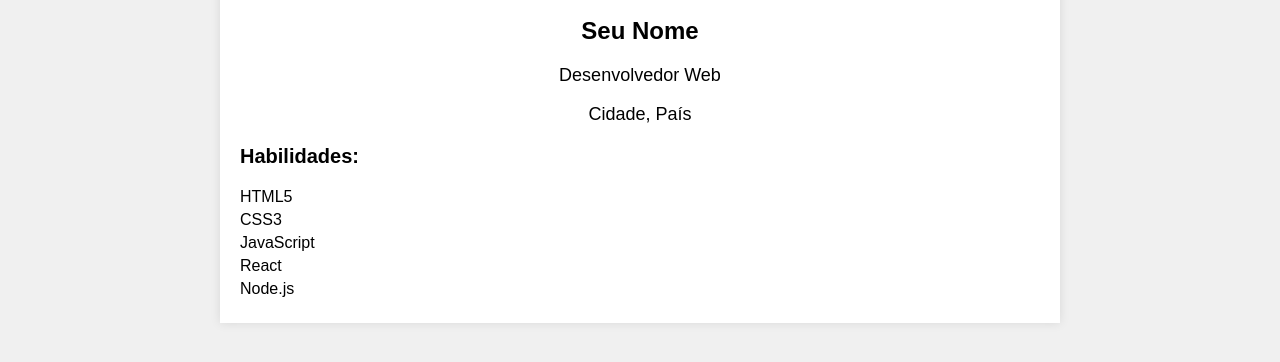
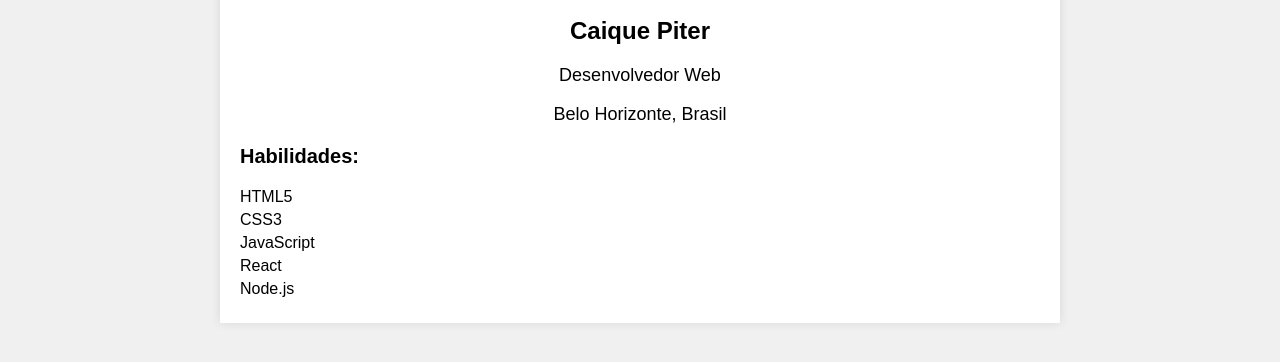
Before and after one commit to CaiquePiter/git_testes, a plain HTML site: page index.html in a window 1280 px wide. Shown: the part 280-642 px from the top of the page. Drawn offline with Linux system fonts and the light colour scheme.

Commit message:
Nova demanda

```diff
--- a/index.html
+++ b/index.html
@@ -79,9 +79,9 @@
     <div class="container">
         <img class="profile-picture" src="seu-avatar.jpg" alt="Sua foto de perfil">
         <div class="profile-info">
-            <h2>Seu Nome</h2>
+            <h2>Caique Piter</h2>
             <p>Desenvolvedor Web</p>
-            <p>Cidade, País</p>
+            <p>Belo Horizonte, Brasil</p>
         </div>
         <div class="skills">
             <h3>Habilidades:</h3>
```
